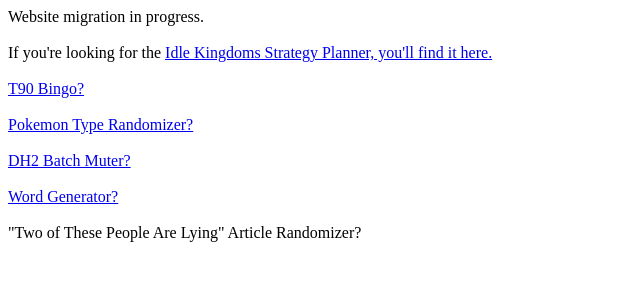
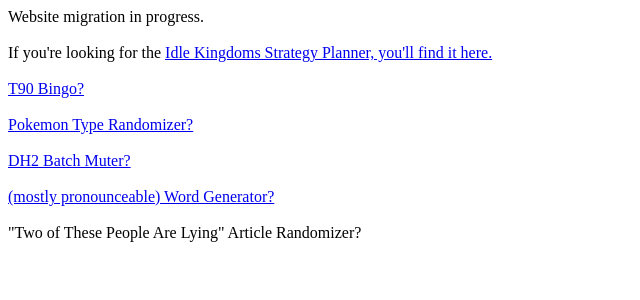
Before and after one commit to Lux-Ferre/lbtech-info, a Flask app: page / in a window 1280 px wide. Shown: the top 300 px of the page, without its empty margins (0-640 px from the left). Run offline with Flask 2, Linux system fonts and the light colour scheme.

Commit message:
Longer description for Word Gen app

```diff
--- a/app/templates/index.html
+++ b/app/templates/index.html
@@ -11,7 +11,7 @@
     <div><a href="{{ url_for('bingo') }}">T90 Bingo?</a></div><br>
     <div><a href="{{ url_for('pokemon') }}">Pokemon Type Randomizer?</a></div><br>
     <div><a href="https://dh2-batch-mute.anvil.app/">DH2 Batch Muter?</a></div><br>
-    <div><a href="https://word-generator.anvil.app">Word Generator?</a></div><br>
+    <div><a href="https://word-generator.anvil.app">(mostly pronounceable) Word Generator?</a></div><br>
     <div>"Two of These People Are Lying" Article Randomizer?</div><br>
     <div></div><br>
     <div></div><br>
```
